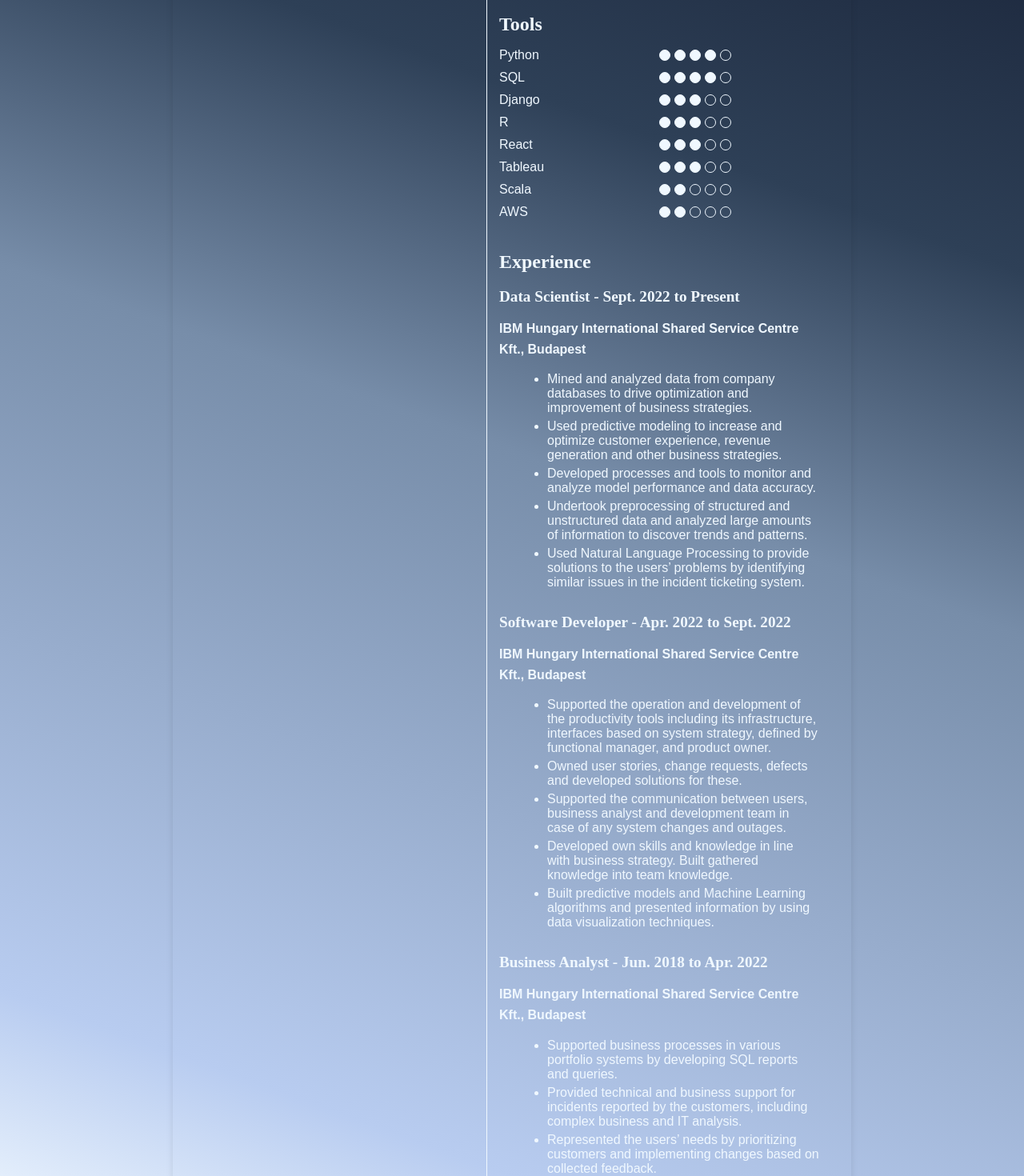
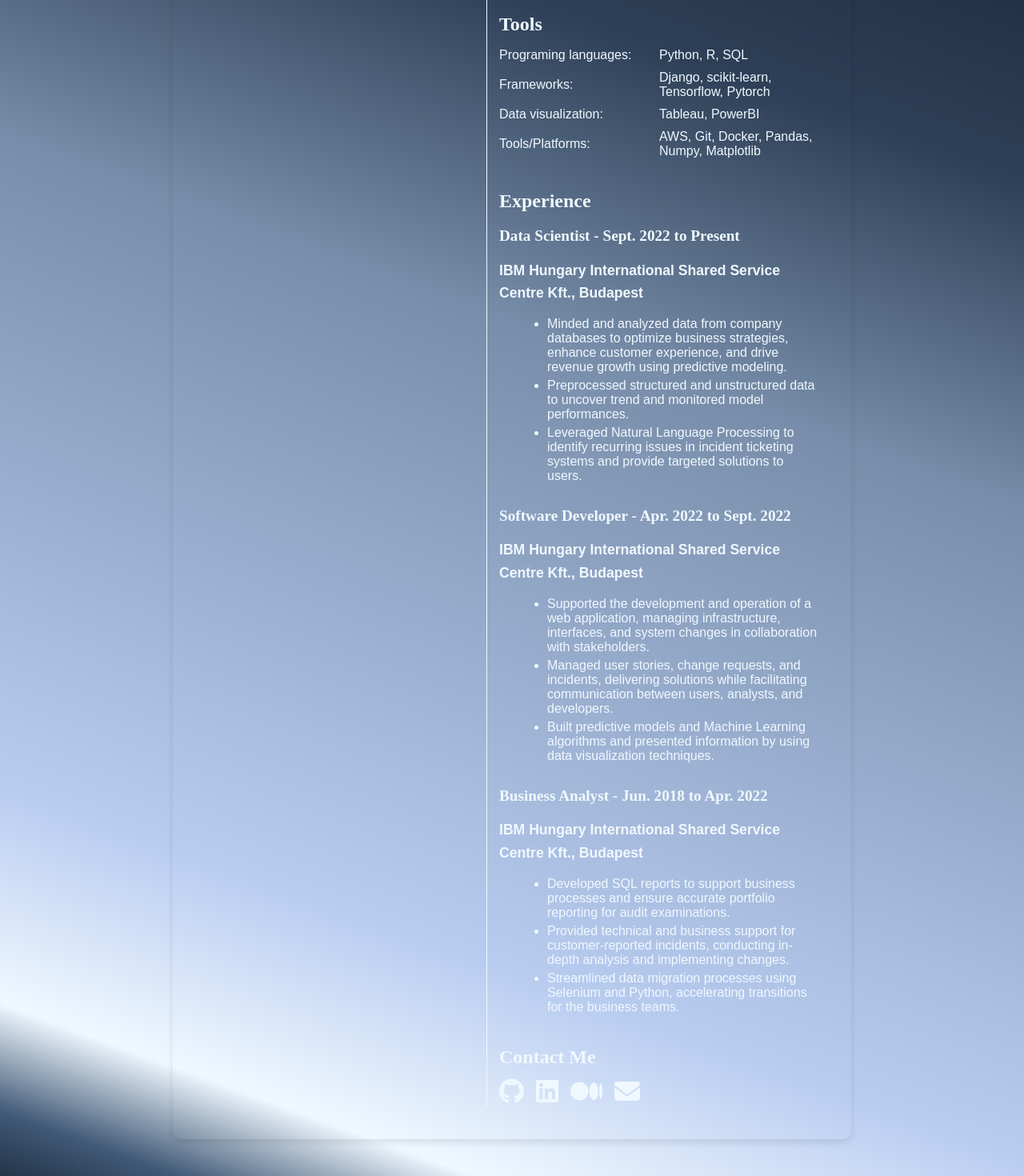
Before and after one commit to kovacs-roland2/portfolio_website, a React (Create React App) app: page /about in a window 1280 px wide. Shown: the part 720-2190 px from the top of the page at 80% size. Built offline with nearby package versions, Linux system fonts and the light colour scheme.

Commit message:
about page update

```diff
--- a/src/components/About.css
+++ b/src/components/About.css
@@ -52,6 +52,7 @@
 
 .tools-section {
     margin-bottom: 40px;
+    font-size: 1rem;
 }
 
 .tools-h2 {
@@ -70,18 +71,14 @@
     display: flex;
     align-items: center;
     margin-bottom: 10px;
-    font-size: 1rem;
     font-family: "Pitchsans Regular", sans-serif;
     color: #f0f8ff;
 }
 
 .tools-name {
     min-width: 200px;
+    font-size: 1rem;
 }
-
-.skill-level {
-    display: flex;
-  }
 
 .circle {
     width: 12px;
@@ -98,6 +95,7 @@
 
 .experience-section {
     margin-bottom: 40px;
+    font-size: 1rem;
   }
 
 .experience-item {
@@ -112,7 +110,6 @@
 }
 
 .experience-item p {
-    font-size: 1rem;
     font-weight: bold;
     margin-bottom: 10px;
     font-family: "Pitchsans Regular", sans-serif;
@@ -126,7 +123,6 @@
 
 .experience-item ul li {
     margin-bottom: 5px;
-    font-size: 1rem;
 }
 
 .contact-section {
--- a/src/components/About.js
+++ b/src/components/About.js
@@ -2,14 +2,10 @@
 import './About.css';
 
 const tools = [
-    { name: 'Python', level: 4 },
-    { name: 'SQL', level: 4 },
-    { name: 'Django', level: 3 },
-    { name: 'R', level: 3 },
-    { name: 'React', level: 3 },
-    { name: 'Tableau', level: 3 },
-    { name: 'Scala', level: 2},
-    { name: 'AWS', level: 2},
+    { key: 'Programing languages:', values: "Python, R, SQL" },
+    { key: 'Frameworks:', values: "Django, scikit-learn, Tensorflow, Pytorch" },
+    { key: 'Data visualization:', values: "Tableau, PowerBI" },
+    { key: 'Tools/Platforms:', values: "AWS, Git, Docker, Pandas, Numpy, Matplotlib" },
   ];
 
 const About = () => {
@@ -30,11 +26,9 @@
             <ul className="tools-ul">
               {tools.map((tool, index) => (
                 <li key={index}>
-                  <div className="tools-name">{tool.name}</div>
+                  <div className="tools-name">{tool.key}</div>
                   <div className="skill-level">
-                    {Array(5).fill(0).map((_, i) => (
-                      <span key={i} className={`circle ${i < tool.level ? 'filled' : ''}`}></span>
-                    ))}
+                    {tool.values}
                   </div>
                 </li>
               ))}
@@ -48,28 +42,21 @@
                 <p>IBM Hungary International Shared Service Centre Kft., Budapest</p>
                 <ul>
                     <li>
-                        Mined and analyzed data from company databases to
-                        drive optimization and improvement of business
-                        strategies.
+                      Minded and analyzed data from company
+                      databases to optimize business strategies,
+                      enhance customer experience, and drive
+                      revenue growth using predictive modeling.
                     </li>
                     <li>
-                        Used predictive modeling to increase and optimize
-                        customer experience, revenue generation and other
-                        business strategies.
+                      Preprocessed structured and unstructured data
+                      to uncover trend and monitored model
+                      performances.
                     </li>
                     <li>
-                        Developed processes and tools to monitor and analyze
-                        model performance and data accuracy.
-                    </li>
-                    <li>
-                        Undertook preprocessing of structured and unstructured
-                        data and analyzed large amounts of information to
-                        discover trends and patterns.
-                    </li>
-                    <li>
-                        Used Natural Language Processing to provide solutions to
-                        the users’ problems by identifying similar issues in the
-                        incident ticketing system.
+                      Leveraged Natural Language Processing to
+                      identify recurring issues in incident ticketing
+                      systems and provide targeted solutions to
+                      users.
                     </li>
                 </ul>
             </div>
@@ -79,23 +66,16 @@
                 <p>IBM Hungary International Shared Service Centre Kft., Budapest</p>
                 <ul>
                     <li>
-                        Supported the operation and development of the
-                        productivity tools including its infrastructure, interfaces
-                        based on system strategy, defined by functional manager,
-                        and product owner.
+                      Supported the development and operation of a
+                      web application, managing infrastructure,
+                      interfaces, and system changes in collaboration
+                      with stakeholders.
                     </li>
                     <li>
-                        Owned user stories, change requests, defects and
-                        developed solutions for these.
-                    </li>
-                    <li>
-                        Supported the communication between users, business
-                        analyst and development team in case of any system
-                        changes and outages.
-                    </li>
-                    <li>
-                        Developed own skills and knowledge in line with business
-                        strategy. Built gathered knowledge into team knowledge.
+                      Managed user stories, change requests, and
+                      incidents, delivering solutions while facilitating
+                      communication between users, analysts, and
+                      developers.
                     </li>
                     <li>
                         Built predictive models and Machine Learning algorithms
@@ -110,24 +90,19 @@
                 <p>IBM Hungary International Shared Service Centre Kft., Budapest</p>
                 <ul>
                     <li>
-                        Supported business processes in various portfolio
-                        systems by developing SQL reports and queries.
-                    </li>
-                    <li>Provided technical and business support for incidents
-                        reported by the customers, including complex business
-                        and IT analysis.
-                    </li>
-                    <li>Represented the users’ needs by prioritizing customers
-                        and implementing changes based on collected feedback.
+                      Developed SQL reports to support business
+                      processes and ensure accurate portfolio
+                      reporting for audit examinations.
                     </li>
                     <li>
-                        Ensured that the clients pass the different audit related
-                        examinations by providing portfolio reports quickly and
-                        accurately.
+                      Provided technical and business support for
+                      customer-reported incidents, conducting in-
+                      depth analysis and implementing changes.
                     </li>
                     <li>
-                        Accelerated the migration of the business team’s data
-                        from one site to another using Selenium and Python.
+                      Streamlined data migration processes using
+                      Selenium and Python, accelerating transitions
+                      for the business teams.
                     </li>
                 </ul>
             </div>
```
